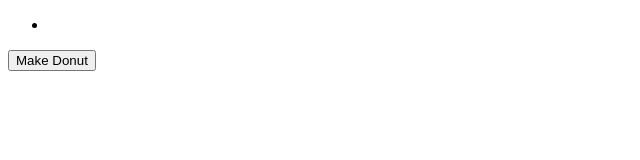
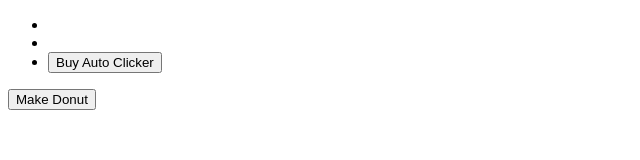
Before and after one commit to 2022-April-Java-PT-Classroom/donut-clicker-acbluem, a website: page index.html in a window 1280 px wide. Shown: the whole page, without its empty margins (0-640 px from the left). Drawn offline with Linux system fonts and the light colour scheme.

Commit message:
added auto clicker count and purchase html

```diff
--- a/index.html
+++ b/index.html
@@ -11,6 +11,10 @@
       <section class="main">
         <ul>
           <li id="donut-count"></li>
+          <li id="clicker-count"></li>
+          <li>
+            <button id="buy-clicker">Buy Auto Clicker</button>
+          </li>
         </ul>
         <button id="make-donut">Make Donut</button>
       </section>
```
